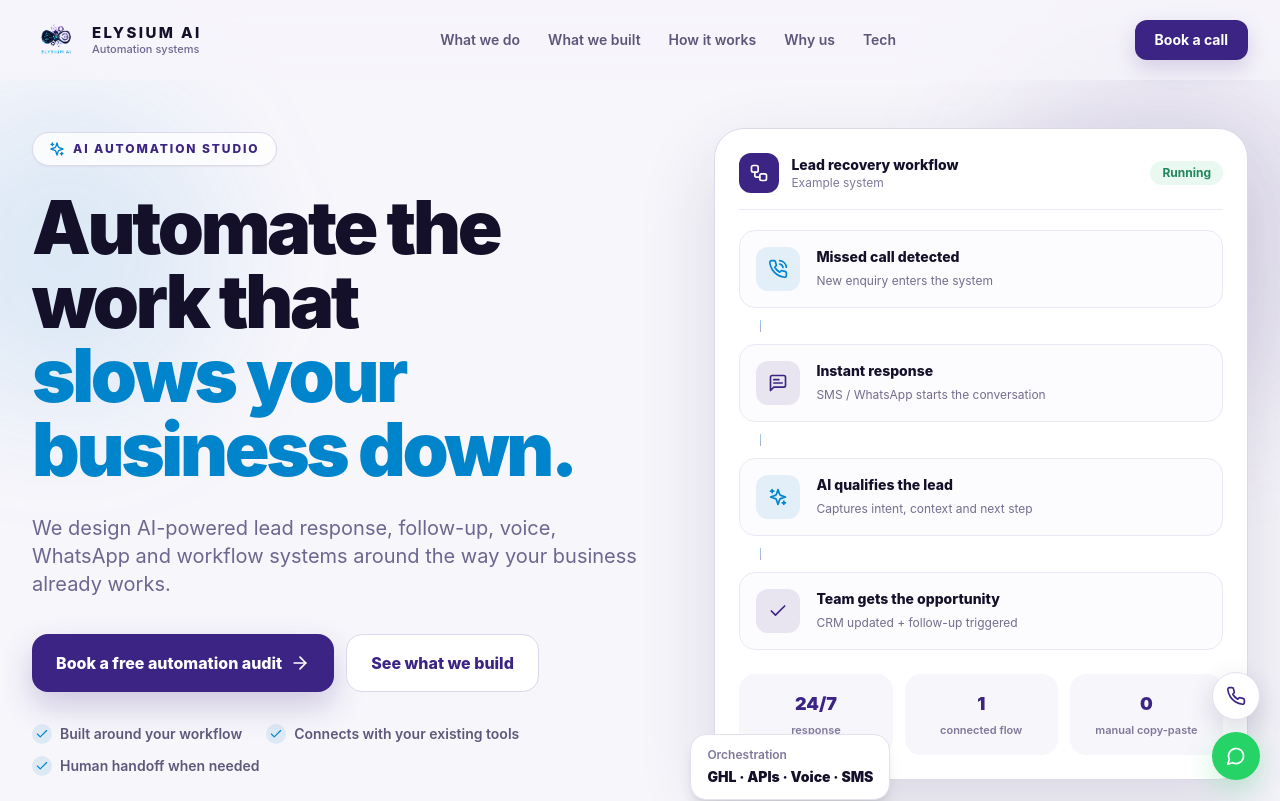
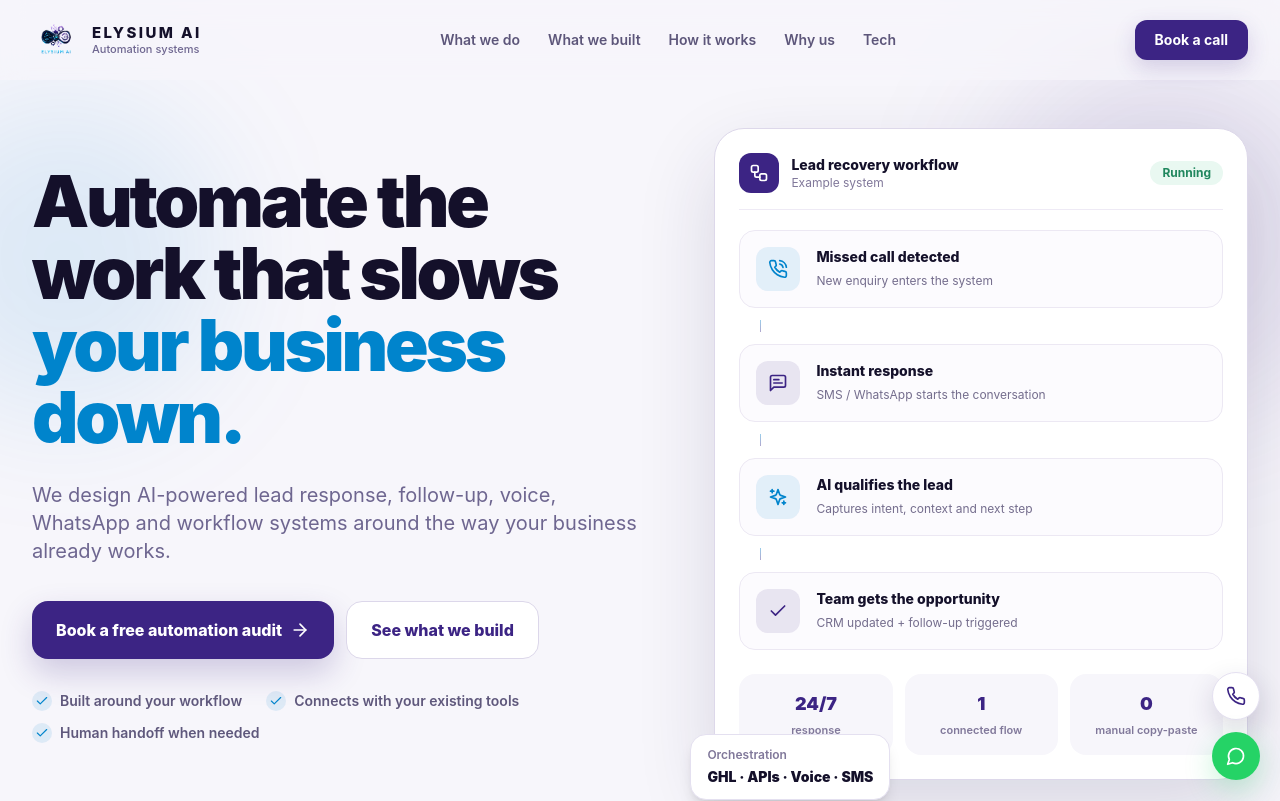
Before and after one commit to Yaggi-elysium/redddizzz-2, a React (Vite) app: page / in a window 1280 px wide. Shown: the top 801 px of the page. Built offline with nearby package versions, Linux system fonts and the light colour scheme.

Commit message:
Revise Hero component heading and styling
Updated heading text for clarity and adjusted font size.

```diff
--- a/src/components/Hero.tsx
+++ b/src/components/Hero.tsx
@@ -11,15 +11,10 @@ export default function Hero() {
       <div className="pointer-events-none absolute -right-20 top-10 h-96 w-96 rounded-full bg-[#3C2484]/10 blur-3xl" />
 
       <div className="mx-auto grid min-h-[760px] max-w-7xl items-center gap-14 px-5 pb-20 sm:px-6 lg:grid-cols-[1.08fr_.92fr] lg:px-8 lg:pb-28">
-        <div className="relative z-10">
-          <div className="mb-6 inline-flex items-center gap-2 rounded-full border border-[#DDD8EC] bg-white/80 px-4 py-2 text-xs font-extrabold uppercase tracking-[0.16em] text-[#3C2484] shadow-sm">
-            <Sparkles className="h-4 w-4 text-[#0084CC]" />
-            AI automation studio
-          </div>
-
-          <h1 className="max-w-4xl text-5xl font-black leading-[1.02] tracking-[-0.045em] text-[#14102A] sm:text-6xl lg:text-[74px]">
-            Automate the work that
-            <span className="block text-[#0084CC]">slows your business down.</span>
+               <div className="relative z-10">
+          <h1 className="max-w-4xl text-5xl font-black leading-[1.05] tracking-[-0.045em] text-[#14102A] sm:text-6xl lg:text-[72px]">
+            Automate the work that slows
+            <span className="block text-[#0084CC]">your business down.</span>
           </h1>
 
           <p className="mt-7 max-w-2xl text-lg leading-8 text-[#6E6690] sm:text-xl">
```
